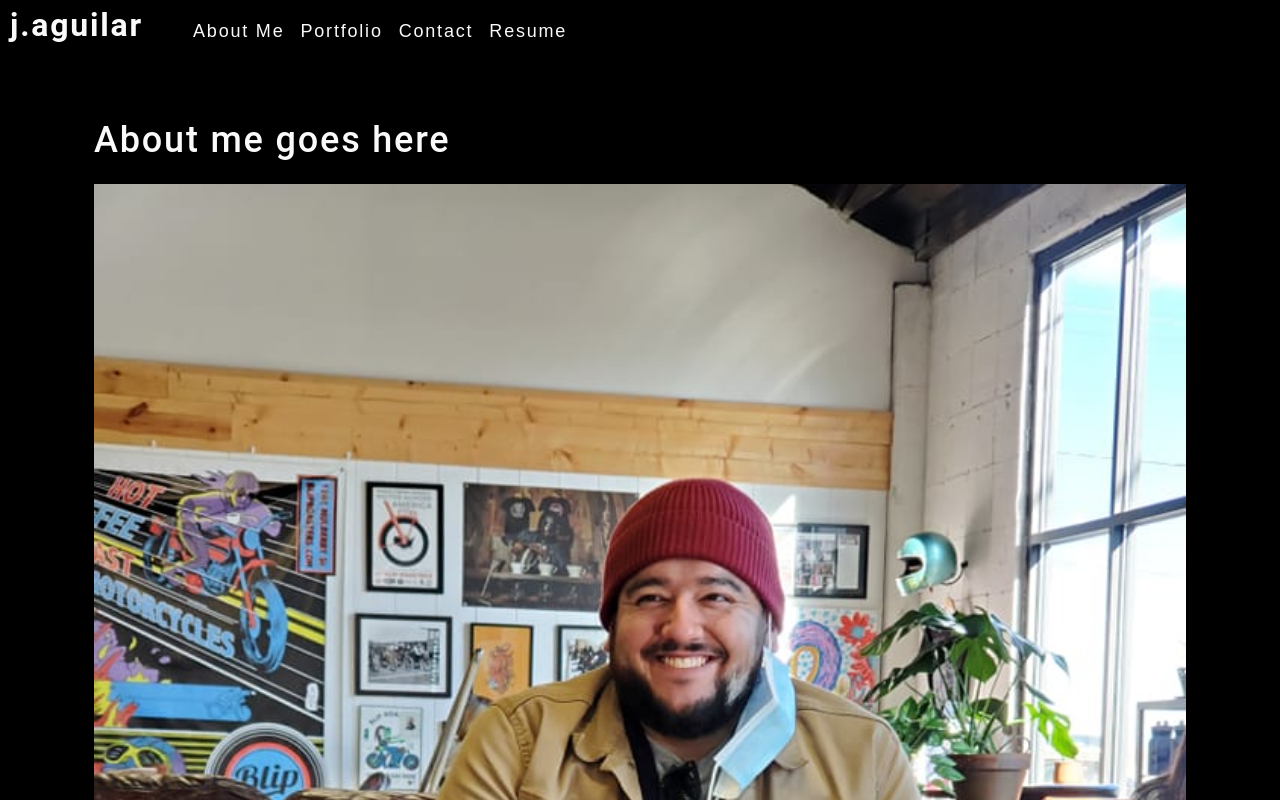
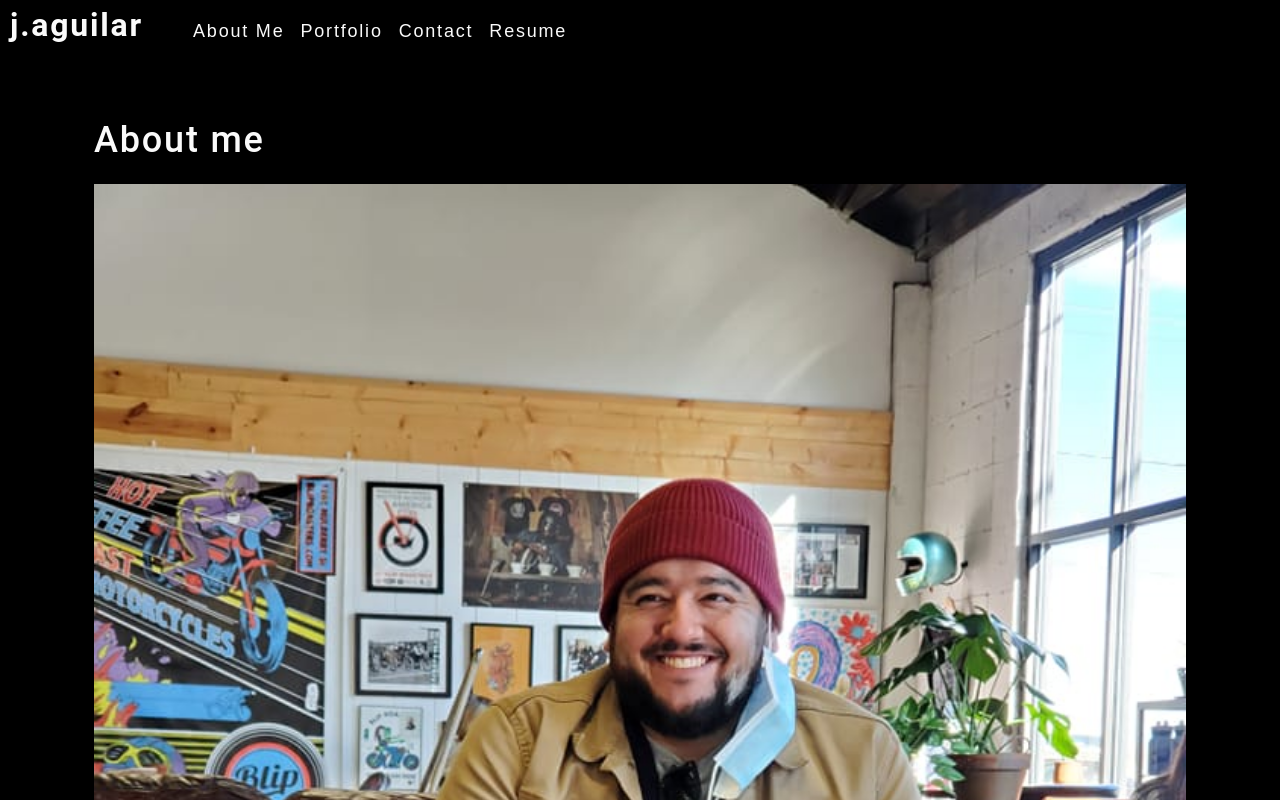
Before and after one commit to jaguilar95/yellow-nickel-hound, a React (Create React App) app: page / in a window 1280 px wide. Shown: the top 800 px of the page. Built offline with nearby package versions, Linux system fonts and the light colour scheme.

Commit message:
added header component

```diff
--- a/src/App.js
+++ b/src/App.js
@@ -1,7 +1,7 @@
 import React, { useState } from "react";
-import Nav from "./components/Nav";
 import About from "./components/About";
 import Footer from "./components/Footer";
+import Header from "./components/Header";
 
 function App() {
   const [sections] = useState([
@@ -25,7 +25,7 @@ function App() {
 
   return (
     <div>
-      <Nav sections={sections} />
+      <Header sections={sections} />
       <main>
         <About />
       </main>
--- a/src/components/About/index.js
+++ b/src/components/About/index.js
@@ -4,7 +4,7 @@ import coverImage from "../../assets/Cover/josue_hero_portrait.jpg";
 function About() {
   return (
     <section>
-      <h1>About me goes here</h1>
+      <h1>About me</h1>
       <img
         src={coverImage}
         className="my-2"
--- /dev/null
+++ b/src/components/Header/index.js
@@ -0,0 +1,17 @@
+import React from "react";
+import Nav from "../Nav";
+
+function Header(props) {
+  const { sections = [] } = props;
+
+  return (
+    <header className="flex-row px-1">
+      <h2>
+        <a href="/">j.aguilar</a>
+      </h2>
+      <Nav sections={sections} />
+    </header>
+  );
+}
+
+export default Header;
--- a/src/components/Nav/index.js
+++ b/src/components/Nav/index.js
@@ -3,10 +3,7 @@ import React from "react";
 function Nav(props) {
   const { sections = [] } = props;
   return (
-    <header className="flex-row px-1">
-      <h2>
-        <a href="/">j.aguilar</a>
-      </h2>
+    <div>
       <nav>
         <ul className="flex-row">
           {sections.map((section) => (
@@ -16,7 +13,7 @@ function Nav(props) {
           ))}
         </ul>
       </nav>
-    </header>
+    </div>
   );
 }
 
```
